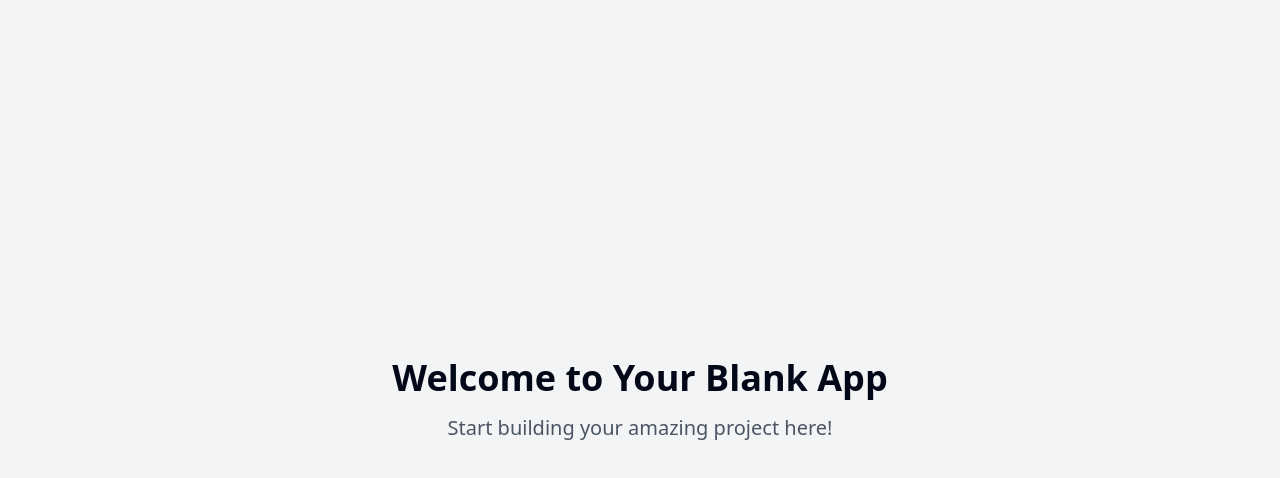
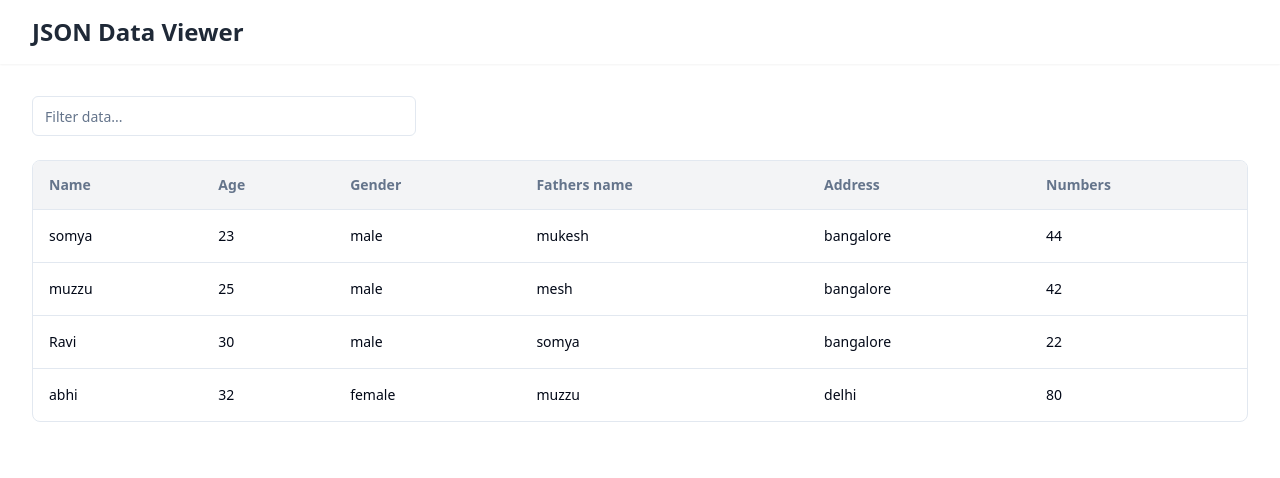
Before and after one commit to somya1333/YB-json-visualizer, a React (Vite) app: page / in a window 1280 px wide. Shown: the top 478 px of the page. Built offline with nearby package versions, Linux system fonts and the light colour scheme.

Commit message:
feat: Implement JSON to Excel visualizer
Adds a React website that displays JSON data in an Excel-like format, including filtering functionality.

```diff
--- /dev/null
+++ b/src/components/DataTable.tsx
@@ -0,0 +1,104 @@
+
+import React, { useState, useMemo } from "react";
+import { Input } from "@/components/ui/input";
+import {
+  Table,
+  TableBody,
+  TableCell,
+  TableHead,
+  TableHeader,
+  TableRow,
+} from "@/components/ui/table";
+
+interface DataItem {
+  [key: string]: string;
+}
+
+const sampleData: DataItem[] = [
+  {
+    "name": "somya",
+    "age": "23",
+    "gender": "male",
+    "fathers name": "mukesh",
+    "address": "bangalore",
+    "numbers": "44"
+  },
+  {
+    "name": "muzzu",
+    "age": "25",
+    "gender": "male",
+    "fathers name": "mesh",
+    "address": "bangalore",
+    "numbers": "42"
+  },
+  {
+    "name": "Ravi",
+    "age": "30",
+    "gender": "male",
+    "fathers name": "somya",
+    "address": "bangalore",
+    "numbers": "22"
+  },
+  {
+    "name": "abhi",
+    "age": "32",
+    "gender": "female",
+    "fathers name": "muzzu",
+    "address": "delhi",
+    "numbers": "80"
+  }
+];
+
+const DataTable = () => {
+  const [filterValue, setFilterValue] = useState("");
+  const headers = Object.keys(sampleData[0]);
+
+  const filteredData = useMemo(() => {
+    if (!filterValue.trim()) return sampleData;
+
+    return sampleData.filter((item) =>
+      Object.values(item).some((value) =>
+        value.toLowerCase().includes(filterValue.toLowerCase())
+      )
+    );
+  }, [filterValue]);
+
+  return (
+    <div className="container mx-auto py-8">
+      <div className="mb-6">
+        <Input
+          type="text"
+          placeholder="Filter data..."
+          value={filterValue}
+          onChange={(e) => setFilterValue(e.target.value)}
+          className="max-w-sm"
+        />
+      </div>
+
+      <div className="border rounded-lg overflow-hidden">
+        <Table>
+          <TableHeader>
+            <TableRow className="bg-gray-100">
+              {headers.map((header) => (
+                <TableHead key={header} className="font-bold">
+                  {header.charAt(0).toUpperCase() + header.slice(1)}
+                </TableHead>
+              ))}
+            </TableRow>
+          </TableHeader>
+          <TableBody>
+            {filteredData.map((item, index) => (
+              <TableRow key={index} className="hover:bg-gray-50">
+                {headers.map((header) => (
+                  <TableCell key={header}>{item[header]}</TableCell>
+                ))}
+              </TableRow>
+            ))}
+          </TableBody>
+        </Table>
+      </div>
+    </div>
+  );
+};
+
+export default DataTable;
--- a/src/pages/Index.tsx
+++ b/src/pages/Index.tsx
@@ -1,12 +1,17 @@
-// Update this page (the content is just a fallback if you fail to update the page)
+
+import DataTable from "@/components/DataTable";
 
 const Index = () => {
   return (
-    <div className="min-h-screen flex items-center justify-center bg-gray-100">
-      <div className="text-center">
-        <h1 className="text-4xl font-bold mb-4">Welcome to Your Blank App</h1>
-        <p className="text-xl text-gray-600">Start building your amazing project here!</p>
-      </div>
+    <div className="min-h-screen bg-white">
+      <header className="bg-white shadow-sm">
+        <div className="container mx-auto py-4">
+          <h1 className="text-2xl font-bold text-gray-800">JSON Data Viewer</h1>
+        </div>
+      </header>
+      <main>
+        <DataTable />
+      </main>
     </div>
   );
 };
```
